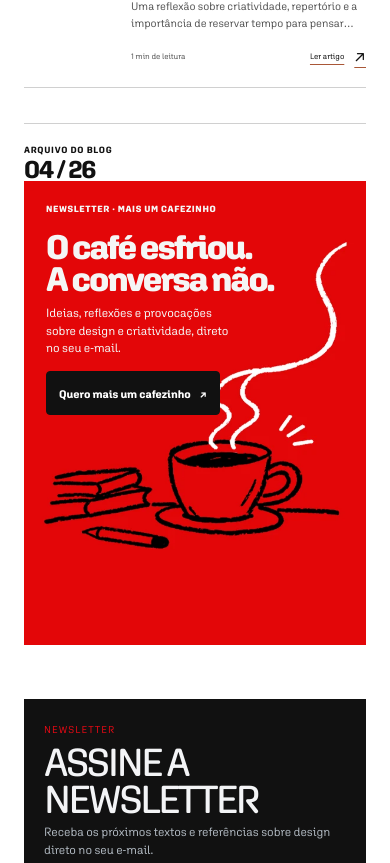
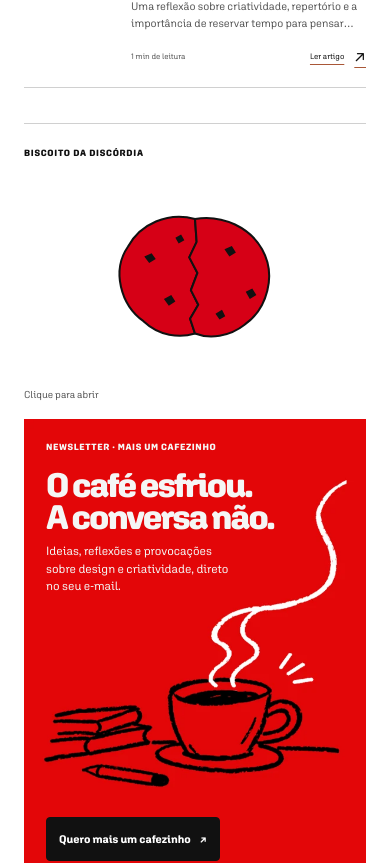
Before and after one commit to MarioSerafimCoder/portfolio-oficial, a Next.js app: page /blog in a window 390 px wide. Shown: the part 1757-2620 px from the top of the page. Built offline with nearby package versions, Linux system fonts and the light colour scheme; no server answers.

Commit message:
Add interactive fortune cookie beside newsletter cover

```diff
--- a/src/app/blog/blog.css
+++ b/src/app/blog/blog.css
@@ -528,15 +528,13 @@ body:has(.journal-masthead) .journal-site-header .journal-language-toggle .is-ac
 .journal-editorial-list .journal-editorial-action{color:var(--ink)}
 .journal-editorial-list .journal-editorial-card>a:hover .journal-editorial-title{color:var(--hover)}
 .journal-print-edition{min-width:0;padding-top:2px}
-.journal-print-edition>.eyebrow{display:block;color:var(--ink);font-size:9px;font-weight:700;letter-spacing:.08em}
-.journal-print-number{display:block;margin:5px 0 15px;font-family:var(--font-sans),Arial,sans-serif;font-size:clamp(25px,3vw,36px);line-height:1;letter-spacing:-.045em}
 .journal-print-cover{position:relative;isolation:isolate;min-height:420px;aspect-ratio:580/786;overflow:hidden;padding:clamp(18px,2.2vw,28px);background:#e60000;color:#F5F6F5}
 .journal-print-illustration{z-index:-1;object-fit:contain;object-position:center bottom}
 .journal-print-content{display:flex;max-width:28ch;flex-direction:column;align-items:flex-start}
 .journal-print-kicker{font-size:9px;font-weight:750;letter-spacing:.07em;line-height:1.4}
 .journal-print-content h3{margin:14px 0 10px;font-family:var(--font-sans),Arial,sans-serif;font-size:clamp(28px,2.8vw,36px);font-weight:750;line-height:.95;letter-spacing:-.055em}
 .journal-print-content p{max-width:26ch;margin:0;font-size:11px;line-height:1.45}
-.journal-print-cta{display:inline-flex;min-height:42px;align-items:center;gap:9px;margin-top:15px;padding:9px 12px;border:1px solid #111;border-radius:4px;background:#111;color:#fff;font-size:10px;font-weight:700;line-height:1.2;text-decoration:none;transition:background-color 200ms ease,color 200ms ease,transform 200ms ease}
+.journal-print-cta{position:absolute;right:auto;bottom:clamp(18px,2.2vw,28px);left:clamp(18px,2.2vw,28px);display:inline-flex;min-height:42px;align-items:center;gap:9px;padding:9px 12px;border:1px solid #111;border-radius:4px;background:#111;color:#fff;font-size:10px;font-weight:700;line-height:1.2;text-decoration:none;transition:background-color 200ms ease,color 200ms ease,transform 200ms ease}
 .journal-print-cta:hover{background:#fff;color:#111;transform:translateY(-2px)}
 .journal-print-cta:focus-visible{outline:3px solid #fff;outline-offset:3px}
 @keyframes journal-print-appear{from{opacity:0;transform:translateY(10px)}to{opacity:1;transform:translateY(0)}}
@@ -575,11 +573,10 @@ body:has(.journal-masthead) .site-footer .footer-base{border-color:var(--rule)}
   .journal-editorial-list .journal-editorial-summary{font-size:11px;-webkit-line-clamp:2}
   .journal-editorial-list .journal-editorial-footer{font-size:8px}
   .journal-print-edition{display:block;padding-top:20px;border-top:1px solid var(--rule)}
-  .journal-print-number{align-self:start;margin:0}
   .journal-print-cover{min-height:0;padding:22px}
   .journal-print-content h3{font-size:34px}
   .journal-print-content p{font-size:12px}
-  .journal-print-cta{min-height:44px;font-size:11px}
+  .journal-print-cta{bottom:22px;left:22px;min-height:44px;font-size:11px}
   .journal-print-edition>p{max-width:22ch;font-size:10px}
   .journal-newsletter-wrap{padding:23px 20px 28px}
   .journal-newsletter-blog{grid-template-columns:minmax(0,1fr);gap:14px}
--- /dev/null
+++ b/src/components/fortune-cookie.css
@@ -0,0 +1,16 @@
+.fortune-cookie{display:flex;min-width:0;flex-direction:column;align-items:center;margin:3px 0 18px;color:#111}
+.fortune-cookie-heading{align-self:flex-start;font-size:9px;font-weight:750;letter-spacing:.08em;line-height:1.4}
+.fortune-cookie-button{position:relative;display:grid;width:100%;height:224px;place-items:center;overflow:hidden;margin:8px 0 0;padding:0;border:0;background:transparent;cursor:pointer}
+.fortune-cookie-button:disabled{cursor:default}
+.fortune-cookie-button:focus-visible{outline:3px solid #D60016;outline-offset:2px}
+.fortune-cookie-art{position:relative;z-index:1;width:190px;max-width:72%;height:170px;overflow:visible;transition:filter 180ms ease}
+.fortune-cookie-button:not(:disabled):hover .fortune-cookie-art{filter:brightness(.9)}
+.fortune-cookie-half{fill:#D60016;stroke:#111;stroke-width:2.5;stroke-linejoin:round;transition:transform 560ms cubic-bezier(.2,.7,.2,1);transform-box:fill-box;transform-origin:center}
+.fortune-cookie-chip{fill:#111;stroke:none}
+.fortune-cookie-open .fortune-cookie-left,.fortune-cookie-opening .fortune-cookie-left{transform:translateX(-48px) rotate(-10deg)}
+.fortune-cookie-open .fortune-cookie-right,.fortune-cookie-opening .fortune-cookie-right{transform:translateX(48px) rotate(10deg)}
+.fortune-cookie-paper{position:absolute;z-index:2;display:grid;width:calc(100% - 24px);min-height:92px;place-items:center;padding:14px 20px;border:1px solid #111;background:#F5F6F5;color:#111;font-family:var(--font-sans),Arial,sans-serif;font-size:clamp(13px,1.15vw,16px);font-weight:650;line-height:1.25;text-align:center;opacity:0;transform:translateY(8px) scaleX(.25);transition:opacity 280ms ease,transform 560ms cubic-bezier(.2,.7,.2,1);pointer-events:none}
+.fortune-cookie-open .fortune-cookie-paper,.fortune-cookie-opening .fortune-cookie-paper{opacity:1;transform:translateY(0) scaleX(1)}
+.fortune-cookie-hint{align-self:flex-start;color:var(--muted);font-size:10px;line-height:1.4}
+@media(max-width:700px){.fortune-cookie-button{height:220px}.fortune-cookie-art{width:180px}.fortune-cookie-paper{max-width:320px;font-size:15px}}
+@media(prefers-reduced-motion:reduce){.fortune-cookie-art,.fortune-cookie-half,.fortune-cookie-paper{transition:none!important}}
--- /dev/null
+++ b/src/components/fortune-cookie.tsx
@@ -0,0 +1,67 @@
+'use client';
+
+import {useEffect, useId, useRef, useState} from 'react';
+import './fortune-cookie.css';
+
+type Phase = 'closed' | 'opening' | 'open' | 'closing';
+
+const openings = [
+  'Nem toda ideia precisa de um logo',
+  'O briefing pediu ousadia',
+  'A tendência chegou atrasada',
+  'Seu processo criativo merece uma pausa',
+  'A inspiração também lê o contrato',
+];
+const endings = [
+  'mas toda reunião quer um.',
+  'e aprovou a primeira opção.',
+  'bem na hora de virar referência.',
+  'antes de abrir outra aba.',
+  'antes de aceitar o prazo.',
+];
+
+export function FortuneCookie() {
+  const [phase, setPhase] = useState<Phase>('closed');
+  const [phrase, setPhrase] = useState('');
+  const lastIndex = useRef(-1);
+  const timer = useRef<ReturnType<typeof setTimeout> | null>(null);
+  const paperId = useId();
+
+  useEffect(() => () => { if (timer.current) clearTimeout(timer.current); }, []);
+
+  function toggle() {
+    if (phase === 'opening' || phase === 'closing') return;
+    if (timer.current) clearTimeout(timer.current);
+    const reducedMotion = window.matchMedia('(prefers-reduced-motion: reduce)').matches;
+    if (phase === 'closed') {
+      let index = Math.floor(Math.random() * openings.length * endings.length);
+      if (index === lastIndex.current) index = (index + 1) % (openings.length * endings.length);
+      lastIndex.current = index;
+      setPhrase(`${openings[Math.floor(index / endings.length)]}, ${endings[index % endings.length]}`);
+      setPhase(reducedMotion ? 'open' : 'opening');
+      if (!reducedMotion) timer.current = setTimeout(() => setPhase('open'), 560);
+    } else {
+      setPhase(reducedMotion ? 'closed' : 'closing');
+      if (!reducedMotion) timer.current = setTimeout(() => setPhase('closed'), 560);
+    }
+  }
+
+  const expanded = phase === 'opening' || phase === 'open';
+  return <div className="fortune-cookie">
+    <span className="fortune-cookie-heading">BISCOITO DA DISCÓRDIA</span>
+    <button type="button" className={`fortune-cookie-button fortune-cookie-${phase}`} onClick={toggle} disabled={phase === 'opening' || phase === 'closing'} aria-expanded={expanded} aria-controls={paperId} aria-label={expanded ? 'Fechar biscoito' : 'Abrir biscoito'}>
+      <span id={paperId} className="fortune-cookie-paper" aria-hidden={!expanded}>{phrase}</span>
+      <svg className="fortune-cookie-art" viewBox="0 0 220 170" aria-hidden="true" focusable="false">
+        <g className="fortune-cookie-half fortune-cookie-left">
+          <path d="M110 14 C77 5 43 20 28 48 C8 77 19 119 47 139 C66 157 91 160 110 154 L104 136 L114 119 L105 101 L113 80 L103 61 L112 42 Z" />
+          <path className="fortune-cookie-chip" d="m48 60 9-4 5 7-8 5z M72 112 l9-5 5 8-8 5z M86 37 l7-4 4 7-7 4z" />
+        </g>
+        <g className="fortune-cookie-half fortune-cookie-right">
+          <path d="M110 14 C145 8 178 26 192 51 C210 83 198 124 171 143 C152 158 128 161 110 154 L104 136 L114 119 L105 101 L113 80 L103 61 L112 42 Z" />
+          <path className="fortune-cookie-chip" d="m146 51 9-4 5 8-8 5z M172 103 l8-4 5 8-8 5z M135 130 l8-5 4 8-7 4z" />
+        </g>
+      </svg>
+    </button>
+    <span className="fortune-cookie-hint">{expanded ? 'Clique para fechar' : 'Clique para abrir'}</span>
+  </div>;
+}
--- a/src/components/journal-index.tsx
+++ b/src/components/journal-index.tsx
@@ -10,6 +10,7 @@ import { readingMinutes, type JournalCategory, type JournalPost } from '@/conten
 import { trackEvent } from '@/lib/analytics';
 import { useJournalPreferences } from './journal-preferences';
 import { Newsletter } from './newsletter';
+import { FortuneCookie } from './fortune-cookie';
 
 function normalize(value: string) {
   return value.normalize('NFD').replace(/[\u0300-\u036f]/g, '').toLocaleLowerCase().trim();
@@ -90,8 +91,6 @@ export function JournalIndex({ posts, activeCategory }: {
   const categoryPosts = activeCategory ? listedPosts.filter(post => post.category === activeCategory) : listedPosts;
   const filtered = terms.length ? categoryPosts.filter(post => terms.every(term => searchableText(post).includes(term))) : categoryPosts;
   const categories = [...new Set(publishedPosts.map(post => post.category))];
-  const newestYear = listedPosts.find(post => post.date)?.date.slice(2, 4);
-  const archiveEdition = newestYear ? `${String(listedPosts.length).padStart(2, '0')} / ${newestYear}` : '';
   const pageSize = 6;
   const totalPages = Math.ceil(filtered.length / pageSize);
   const pageItems = filtered.slice((page - 1) * pageSize, page * pageSize);
@@ -159,17 +158,16 @@ export function JournalIndex({ posts, activeCategory }: {
             <button disabled={page === totalPages} onClick={() => setPage(value => value + 1)}>{i18nText(copy.nextPage)}</button>
           </nav>}
         </div>
-        <aside className="journal-print-edition" aria-label={i18nText(copy.archiveKicker)}>
-          <span className="eyebrow">{i18nText(copy.archiveKicker)}</span>
-          <strong className="journal-print-number">{archiveEdition}</strong>
+        <aside className="journal-print-edition" aria-label="Biscoito da Discórdia e newsletter">
+          <FortuneCookie />
           <div className="journal-print-cover">
             <Image className="journal-print-illustration" src="/images/mais-um-cafezinho.webp" alt="Xícara de café, livros e lápis desenhados à mão" fill sizes="(max-width: 700px) calc(100vw - 48px), (max-width: 1100px) 225px, 325px" />
             <div className="journal-print-content">
               <span className="journal-print-kicker">NEWSLETTER · MAIS UM CAFEZINHO</span>
               <h3>O café esfriou.<br />A conversa não.</h3>
               <p>Ideias, reflexões e provocações sobre design e criatividade, direto no seu e-mail.</p>
-              <a href="#newsletter-signup" className="journal-print-cta">Quero mais um cafezinho <span aria-hidden="true">↗</span></a>
             </div>
+            <a href="#newsletter-signup" className="journal-print-cta">Quero mais um cafezinho <span aria-hidden="true">↗</span></a>
           </div>
         </aside>
       </div>
```
